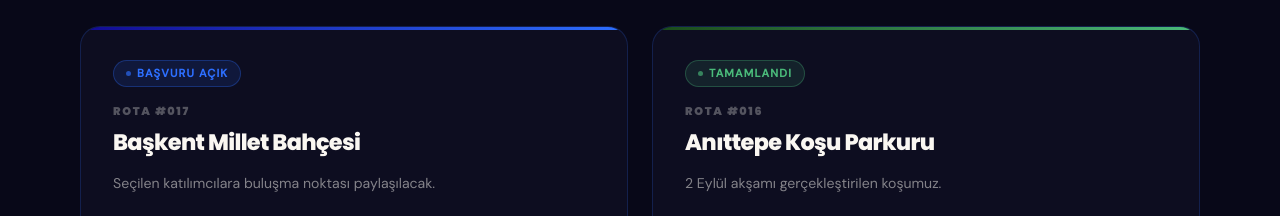
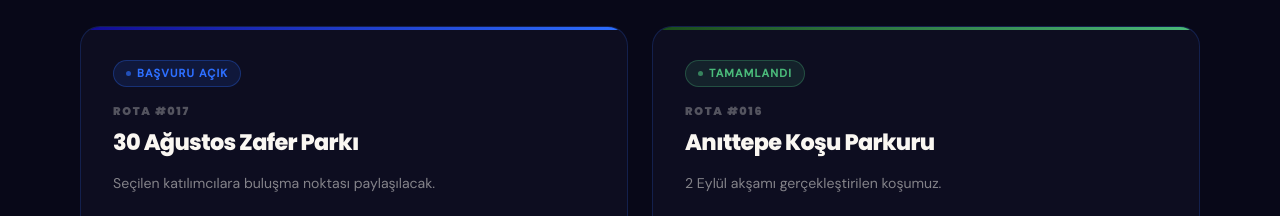
Before and after one commit to tunahanyilmazty/bizzatankara, a Next.js app: page /runners in a window 1280 px wide. Shown: the part 1620-1836 px from the top of the page. Built offline with nearby package versions, Linux system fonts and the light colour scheme.

Commit message:
rota 017 konum guncelleme

```diff
--- a/app/runners/page.js
+++ b/app/runners/page.js
@@ -268,7 +268,7 @@ export default function RunnersPage() {
                 Başvuru Açık
               </div>
               <div className="kosu-rota">Rota #017</div>
-              <h3 className="kosu-title">Başkent Millet Bahçesi</h3>
+              <h3 className="kosu-title">30 Ağustos Zafer Parkı</h3>
               <p className="kosu-desc">Seçilen katılımcılara buluşma noktası paylaşılacak.</p>
               <div className="kosu-stats">
                 <div className="kosu-stat">
```
